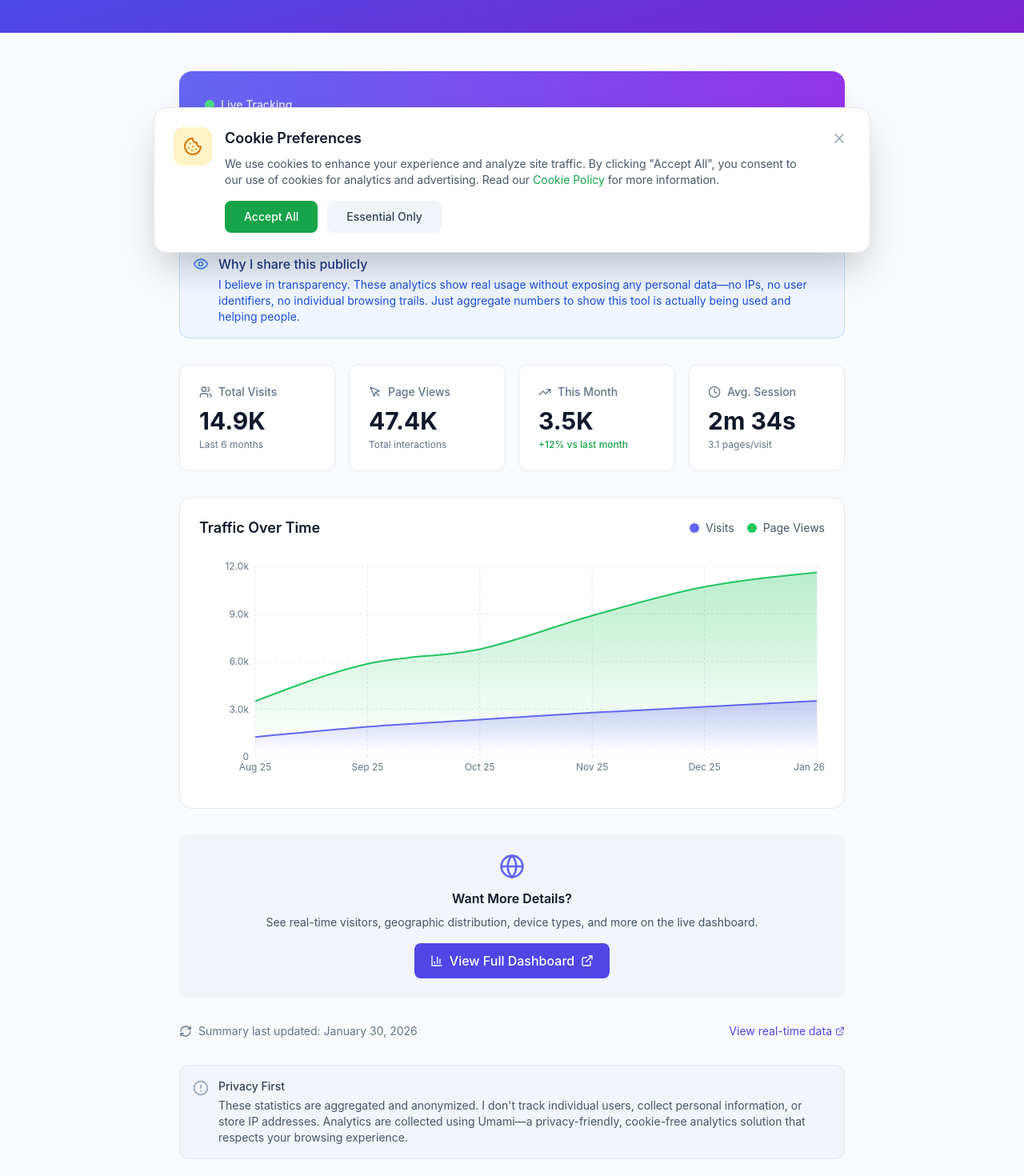
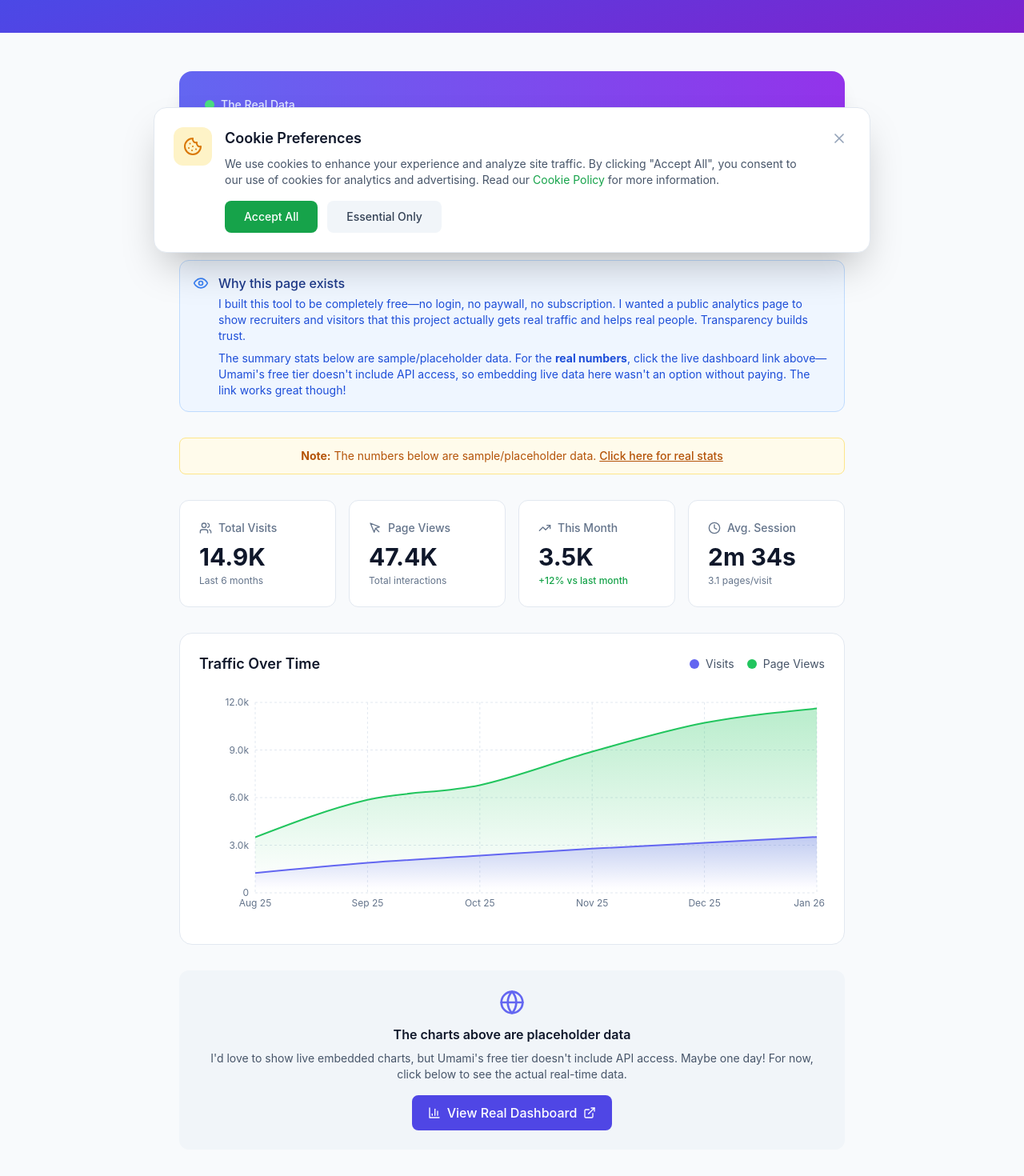
Before and after one commit to omarborish/fair-price-predictor, a Next.js app in the folder web/: page /analytics in a window 1280 px wide. Shown: the part 460-1930 px from the top of the page at 80% size. Built offline with nearby package versions, Linux system fonts and the light colour scheme.

Commit message:
Update analytics page with honest copy about sample data and link-based real stats

```diff
--- a/web/src/app/analytics/page.tsx
+++ b/web/src/app/analytics/page.tsx
@@ -102,8 +102,8 @@ export default function AnalyticsPage() {
               Public Analytics
             </h1>
             <p className="text-xl text-blue-100 mb-8 max-w-2xl mx-auto">
-              Transparent usage statistics for this project.
-              I believe in openness—see exactly how this tool is being used.
+              This tool is free and open. I wanted to show it's actually being used—so
+              here's real traffic data, no secrets, no gimmicks.
             </p>
 
             {/* Big CTA to Umami Dashboard */}
@@ -118,7 +118,7 @@ export default function AnalyticsPage() {
               <ArrowUpRight className="w-5 h-5" />
             </a>
             <p className="text-sm text-blue-200 mt-4">
-              Real-time visitor tracking powered by Umami Analytics
+              Real-time stats on Umami (I didn't pay for API access, so a link it is!)
             </p>
           </div>
         </div>
@@ -132,11 +132,12 @@ export default function AnalyticsPage() {
             <div className="text-center sm:text-left">
               <div className="flex items-center gap-2 justify-center sm:justify-start mb-2">
                 <span className="w-3 h-3 bg-green-400 rounded-full animate-pulse"></span>
-                <span className="text-sm font-medium text-indigo-100">Live Tracking</span>
+                <span className="text-sm font-medium text-indigo-100">The Real Data</span>
               </div>
-              <h2 className="text-2xl font-bold mb-2">Real-Time Analytics Dashboard</h2>
+              <h2 className="text-2xl font-bold mb-2">See Actual Live Stats Here</h2>
               <p className="text-indigo-100">
-                Click below to see live visitor data, page views, countries, devices, and more.
+                This is where the real numbers live—visitors, countries, devices, browsers.
+                No API access = no embedded charts, but the dashboard tells the full story.
               </p>
             </div>
             <a
@@ -157,15 +158,35 @@ export default function AnalyticsPage() {
             <Eye className="w-5 h-5 text-blue-500 mt-0.5 flex-shrink-0" />
             <div>
               <p className="font-medium text-blue-900 dark:text-blue-100">
-                Why I share this publicly
+                Why this page exists
               </p>
               <p className="text-sm text-blue-700 dark:text-blue-300 mt-1">
-                I believe in transparency. These analytics show real usage without exposing any personal data—no
-                IPs, no user identifiers, no individual browsing trails. Just aggregate numbers to show this tool
-                is actually being used and helping people.
+                I built this tool to be completely free—no login, no paywall, no subscription.
+                I wanted a public analytics page to show recruiters and visitors that this project
+                actually gets real traffic and helps real people. Transparency builds trust.
+                <span className="block mt-2">
+                  The summary stats below are sample/placeholder data. For the <strong>real numbers</strong>,
+                  click the live dashboard link above—Umami's free tier doesn't include API access,
+                  so embedding live data here wasn't an option without paying. The link works great though!
+                </span>
               </p>
             </div>
           </div>
+        </div>
+
+        {/* Stats Cards - Sample Data Notice */}
+        <div className="bg-amber-50 dark:bg-amber-900/20 border border-amber-200 dark:border-amber-800 rounded-lg p-3 text-center">
+          <p className="text-sm text-amber-700 dark:text-amber-300">
+            <strong>Note:</strong> The numbers below are sample/placeholder data.
+            <a
+              href="https://cloud.umami.is/share/5vqePCHlxpXn6BX6"
+              target="_blank"
+              rel="noopener noreferrer"
+              className="underline ml-1 font-medium"
+            >
+              Click here for real stats
+            </a>
+          </p>
         </div>
 
         {/* Stats Cards */}
@@ -328,10 +349,11 @@ export default function AnalyticsPage() {
         <div className="bg-slate-100 dark:bg-slate-800/50 rounded-xl p-6 text-center">
           <Globe className="w-8 h-8 text-indigo-500 mx-auto mb-3" />
           <h3 className="font-semibold text-slate-900 dark:text-white mb-2">
-            Want More Details?
+            The charts above are placeholder data
           </h3>
           <p className="text-sm text-slate-600 dark:text-slate-400 mb-4">
-            See real-time visitors, geographic distribution, device types, and more on the live dashboard.
+            I'd love to show live embedded charts, but Umami's free tier doesn't include API access.
+            Maybe one day! For now, click below to see the actual real-time data.
           </p>
           <a
             href="https://cloud.umami.is/share/5vqePCHlxpXn6BX6"
@@ -340,7 +362,7 @@ export default function AnalyticsPage() {
             className="inline-flex items-center gap-2 px-5 py-2.5 bg-indigo-600 hover:bg-indigo-700 text-white font-medium rounded-lg transition-colors"
           >
             <BarChart3 className="w-4 h-4" />
-            View Full Dashboard
+            View Real Dashboard
             <ExternalLink className="w-4 h-4" />
           </a>
         </div>
@@ -367,11 +389,11 @@ export default function AnalyticsPage() {
           <div className="flex items-start gap-3">
             <AlertCircle className="w-5 h-5 text-slate-400 mt-0.5 flex-shrink-0" />
             <div className="text-sm text-slate-600 dark:text-slate-400">
-              <p className="font-medium text-slate-700 dark:text-slate-300 mb-1">Privacy First</p>
+              <p className="font-medium text-slate-700 dark:text-slate-300 mb-1">Privacy-Friendly Analytics</p>
               <p>
-                These statistics are aggregated and anonymized. I don't track individual users,
-                collect personal information, or store IP addresses. Analytics are collected using
-                Umami—a privacy-friendly, cookie-free analytics solution that respects your browsing experience.
+                I use Umami because it's privacy-focused—no cookies, no personal data collection,
+                no IP tracking. Just anonymous aggregate numbers. The goal is transparency about
+                site usage without compromising visitor privacy.
               </p>
             </div>
           </div>
```
